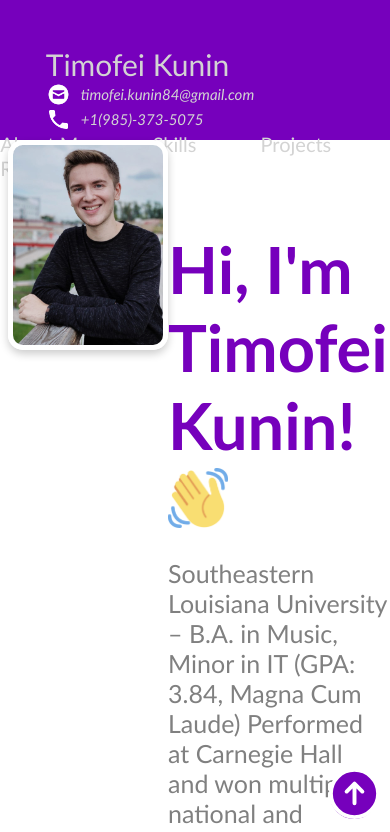
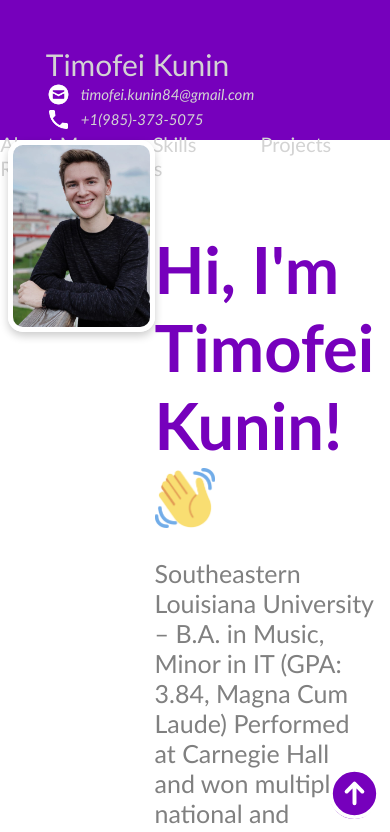
Before and after one commit to TimKunin84/my-portfolio, a plain HTML site: page index.html in a window 390 px wide. Shown: the top 832 px of the page. Drawn offline with Linux system fonts and the light colour scheme; files whose address does not match are found by name.

Commit message:
Update style.css

```diff
--- a/style.css
+++ b/style.css
@@ -106,36 +106,43 @@ h2 {
 }
 
 .profile_image {
-    width: 25%; /* Dynamic width, scales with screen */
+    width: 20vw; /* Scales with viewport width */
     max-width: 250px; /* Prevents it from getting too big */
-    min-width: 150px; /* Prevents it from getting too small */
+    min-width: 120px; /* Prevents it from getting too small */
     height: auto; /* Maintain aspect ratio */
     border-radius: 15px; /* Rounded corners */
     border: 5px solid #fff; /* White frame */
     box-shadow: 0px 4px 8px rgba(0, 0, 0, 0.2); /* Subtle 3D shadow */
-    transition: transform 0.3s ease-in-out, box-shadow 0.3s ease-in-out; /* Smooth effect */
+    transition: transform 0.3s ease-in-out, box-shadow 0.3s ease-in-out;
 }
 
 /* Hover effect */
 .profile_image:hover {
-    transform: scale(1.05); /* Slight zoom-in effect */
-    box-shadow: 0px 6px 12px rgba(0, 0, 0, 0.3); /* Enhanced shadow on hover */
+    transform: scale(1.05);
+    box-shadow: 0px 6px 12px rgba(0, 0, 0, 0.3);
 }
 
-/* Responsive adjustments for smaller screens */
+/* Make the image scale proportionally on different screen sizes */
+@media (max-width: 1024px) {
+    .profile_image {
+        width: 25vw; /* Slightly larger on tablets */
+    }
+}
+
 @media (max-width: 768px) {
     .profile_image {
-        width: 40%; /* Increase width on tablets */
+        width: 30vw; /* Bigger on mobile */
         max-width: 200px;
     }
 }
 
 @media (max-width: 480px) {
     .profile_image {
-        width: 50%; /* Make it bigger on very small screens */
+        width: 35vw; /* Adjusts even more for small phones */
         max-width: 180px;
     }
 }
+
 
 /* Skills */
 
```
